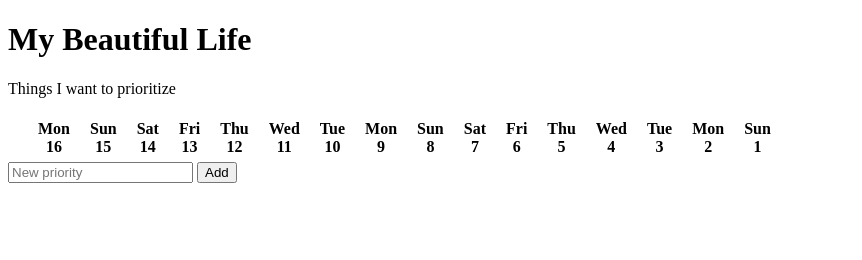
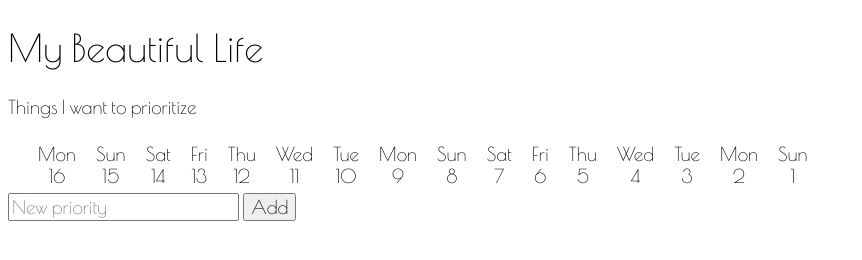
Before and after one commit to miriam-alvarado-epi/my-beautiful-life, a plain HTML site: page index.html in a window 1280 px wide. Shown: the whole page, without its empty margins (0-862 px from the left). Drawn offline with nearby package versions, Linux system fonts and the light colour scheme.

Commit message:
Update index.html
Changed font to Poiret One

```diff
--- a/index.html
+++ b/index.html
@@ -4,8 +4,14 @@
     <meta charset="utf-8">
     <meta name="viewport" content="width=device-width, initial-scale=1">
     <title>My Beautiful Life</title>
+	<link rel="preconnect" href="https://fonts.googleapis.com">
+	<link href="https://fonts.googleapis.com/css2?family=Poiret+One&display=swap" rel="stylesheet">
+
     <style>
-      table { border-collapse: collapse; }
+     body { font-family: 'Poiret One', sans-serif; font-size: 19px; }
+	 h1, h2 { font-weight: normal; }
+ 	 input, button, textarea { font: inherit; }
+		table { border-collapse: collapse; }
       td { padding: 6px 10px; text-align: center; }
       td:first-child {
         text-align: left;
@@ -13,7 +19,7 @@
         left: 0;
         background: white;
       }
-      tr:first-child { font-weight: bold; }
+      tr:first-child { font-weight: normal; }
       .remove { border: none; background: none; color: gray; cursor: pointer; }
       textarea { width: 100%; box-sizing: border-box; }
     </style>
```
